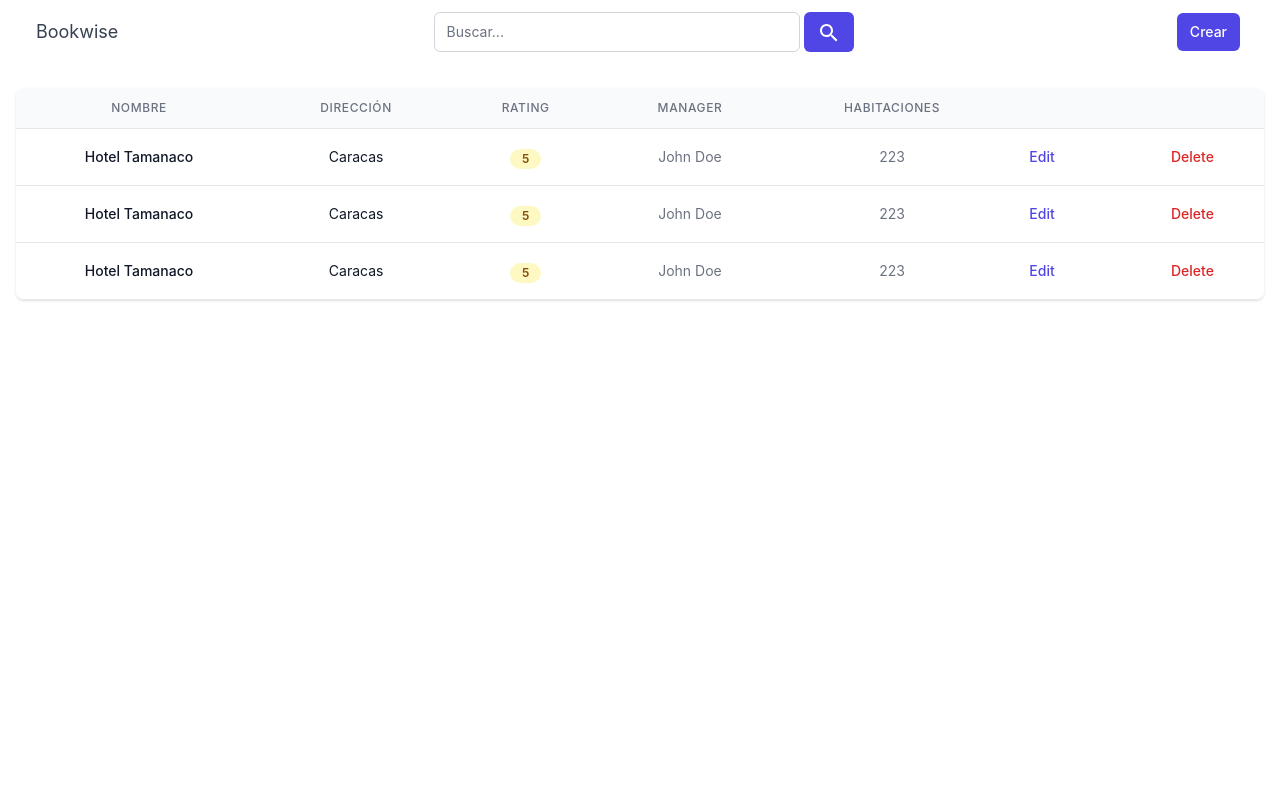
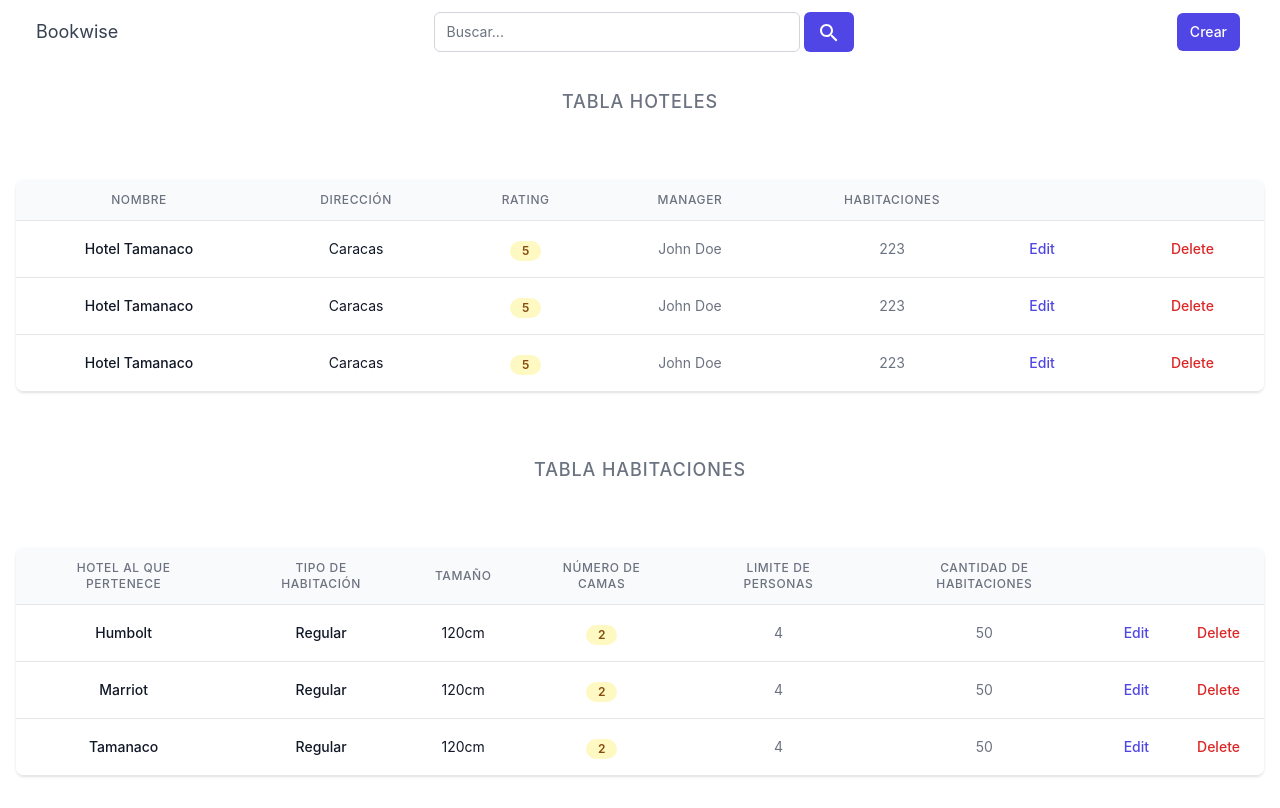
Before and after one commit to pestanadiego/bookwise-client, a Next.js app: page / in a window 1280 px wide. Built offline with nearby package versions, Linux system fonts and the light colour scheme.

Commit message:
Agrego tabla de haitaciones

```diff
--- a/components/FormHabitaciones.js
+++ b/components/FormHabitaciones.js
@@ -21,8 +21,8 @@ export default function FromHabitaciones(){
                     <div class="px-4 py-5 bg-white sm:p-6">
                       <div class="grid grid-cols-6 gap-6">
                         <div class="col-span-6 sm:col-span-3">
-                          <label for="tipo-hab" class="block text-sm font-medium text-gray-700">Tipo de Habitación</label>
-                          <input type="text" name="tipo-hab" id="tipo-hab" autocomplete="tipo-hab" class="mt-1 focus:ring-indigo-500 focus:border-indigo-500 block w-full shadow-sm sm:text-sm border-gray-300 rounded-md"/>
+                          <label for="tipo_hab" class="block text-sm font-medium text-gray-700">Tipo de Habitación</label>
+                          <input type="text" name="tipo_hab" id="tipo_hab" autocomplete="tipo_hab" class="mt-1 focus:ring-indigo-500 focus:border-indigo-500 block w-full shadow-sm sm:text-sm border-gray-300 rounded-md"/>
                         </div>
 
                         <div class="col-span-6 sm:col-span-3">
@@ -31,18 +31,18 @@ export default function FromHabitaciones(){
                         </div>
 
                         <div class="col-span-6 sm:col-span-4">
-                          <label for="num-camas" class="block text-sm font-medium text-gray-700">Número de Camas</label>
-                          <input type="text" name="num-camas" id="num-camas" autocomplete="num-camas" class="mt-1 focus:ring-indigo-500 focus:border-indigo-500 block w-50 shadow-sm sm:text-sm border-gray-300 rounded-md"/>
+                          <label for="num_camas" class="block text-sm font-medium text-gray-700">Número de Camas</label>
+                          <input type="text" name="num_camas" id="num_camas" autocomplete="num_camas" class="mt-1 focus:ring-indigo-500 focus:border-indigo-500 block w-50 shadow-sm sm:text-sm border-gray-300 rounded-md"/>
                         </div>
 
                         <div class="col-span-6">
-                          <label for="limite-personas" class="block text-sm font-medium text-gray-700">Límite de Personas</label>
-                          <input type="text" name="limite-personas" id="limite-personas" autocomplete="limite-personas" class="mt-1 focus:ring-indigo-500 focus:border-indigo-500 block w-30 shadow-sm sm:text-sm border-gray-300 rounded-md"/>
+                          <label for="limite_personas" class="block text-sm font-medium text-gray-700">Límite de Personas</label>
+                          <input type="text" name="limite_personas" id="limite_personas" autocomplete="limite_personas" class="mt-1 focus:ring-indigo-500 focus:border-indigo-500 block w-30 shadow-sm sm:text-sm border-gray-300 rounded-md"/>
                         </div>
 
                         <div class="col-span-6 sm:col-span-6 lg:col-span-2">
-                          <label for="cant-hab" class="block text-sm font-medium text-gray-700">Cantidad de Habitaciones</label>
-                          <input type="text" name="cant-hab" id="cant-hab" autocomplete="cant-hab" class="mt-1 focus:ring-indigo-500 focus:border-indigo-500 block w-50 shadow-sm sm:text-sm border-gray-300 rounded-md"/>
+                          <label for="cant_hab" class="block text-sm font-medium text-gray-700">Cantidad de Habitaciones</label>
+                          <input type="text" name="cant_hab" id="cant_hab" autocomplete="cant_hab" class="mt-1 focus:ring-indigo-500 focus:border-indigo-500 block w-50 shadow-sm sm:text-sm border-gray-300 rounded-md"/>
                         </div>
                       </div>
                     </div>
--- /dev/null
+++ b/components/TableHab.jsx
@@ -0,0 +1,134 @@
+// Este array es para pruebas unicamente
+
+const habitaciones = [
+    {
+      HotelId: 'Humbolt',
+      tipo_hab: 'Regular',
+      tamano: '120cm',
+      num_camas: '2',
+      limite_personas: '4',
+      cant_hab: '50',
+    },
+    {
+      HotelId: 'Marriot',
+      tipo_hab: 'Regular',
+      tamano: '120cm',
+      num_camas: '2',
+      limite_personas: '4',
+      cant_hab: '50',
+    },
+    {
+      HotelId: 'Tamanaco',
+      tipo_hab: 'Regular',
+      tamano: '120cm',
+      num_camas: '2',
+      limite_personas: '4',
+      cant_hab: '50',
+    },
+  ];
+
+  export default function TableHab() {
+    return (
+      <div className="flex flex-col">
+        <div className="px-4">
+          <div className="py-8 align-middle inline-block w-full">
+            <div className="shadow overflow-hidden border-b border-gray-200 sm:rounded-lg">
+              <table className="w-full divide-y divide-gray-200">
+                <thead className="bg-gray-50">
+                  <tr>
+                  <th
+                      scope="col"
+                      className="px-6 py-3 text-center text-xs font-medium text-gray-500 uppercase tracking-wider"
+                    >
+                      Hotel al que pertenece
+                    </th>
+                    <th
+                      scope="col"
+                      className="px-6 py-3 text-center text-xs font-medium text-gray-500 uppercase tracking-wider"
+                    >
+                      Tipo de Habitación
+                    </th>
+                    <th
+                      scope="col"
+                      className="px-6 py-3 text-center text-xs font-medium text-gray-500 uppercase tracking-wider"
+                    >
+                      Tamaño
+                    </th>
+                    <th
+                      scope="col"
+                      className="px-6 py-3 text-center text-xs font-medium text-gray-500 uppercase tracking-wider"
+                    >
+                      Número de Camas
+                    </th>
+                    <th
+                      scope="col"
+                      className="px-6 py-3 text-center text-xs font-medium text-gray-500 uppercase tracking-wider"
+                    >
+                      Limite De Personas
+                    </th>
+                    <th
+                      scope="col"
+                      className="px-6 py-3 text-center text-xs font-medium text-gray-500 uppercase tracking-wider"
+                    >
+                      Cantidad de Habitaciones
+                    </th>
+                    <th scope="col" className="relative px-6 py-3">
+                      <span className="sr-only"></span>
+                    </th>
+                    <th scope="col" className="relative px-6 py-3">
+                      <span className="sr-only"></span>
+                    </th>
+                  </tr>
+                </thead>
+                <tbody className="bg-white divide-y divide-gray-200">
+                  {habitaciones.map((habitacion) => (
+                    <tr key={habitaciones.manager}>
+                      <td className="px-6 py-4 whitespace-nowrap">
+                        <div className="text-sm text-center font-medium text-gray-900">
+                          {habitacion.HotelId}
+                        </div>
+                      </td>
+                      <td className="px-6 py-4 whitespace-nowrap">
+                        <div className="text-sm text-center font-medium text-gray-900">
+                          {habitacion.tipo_hab}
+                        </div>
+                      </td>
+                      <td className="px-6 py-4 whitespace-nowrap">
+                        <div className="text-sm text-center text-gray-900">
+                          {habitacion.tamano}
+                        </div>
+                      </td>
+                      <td className="px-6 py-4 whitespace-nowrap text-center">
+                        <span className="px-3 inline-flex text-xs leading-5 font-semibold rounded-full bg-yellow-100 text-yellow-800">
+                          {habitacion.num_camas}
+                        </span>
+                      </td>
+                      <td className="px-6 py-4 whitespace-nowrap text-sm text-center text-gray-500">
+                        {habitacion.limite_personas}
+                      </td>
+                      <td className="px-6 py-4 whitespace-nowrap text-sm text-center text-gray-500">
+                        {habitacion.cant_hab}
+                      </td>
+                      <td className="px-6 py-4 whitespace-nowrap text-sm font-medium">
+                        <a
+                          href="#"
+                          className="text-indigo-600 hover:text-indigo-900"
+                        >
+                          Edit
+                        </a>
+                      </td>
+                      <td className="px-6 py-4 whitespace-nowrap text-center text-sm font-medium">
+                        <a href="#" className="text-red-600 hover:text-red-900">
+                          Delete
+                        </a>
+                      </td>
+                    </tr>
+                  ))}
+                </tbody>
+              </table>
+            </div>
+          </div>
+        </div>
+      </div>
+    );
+  }
--- a/pages/index.jsx
+++ b/pages/index.jsx
@@ -1,12 +1,15 @@
 import React from 'react';
 import Navbar from 'components/Navbar';
 import Table from 'components/Table';
-
+import TableHab from 'components/TableHab'
 export default function Home() {
   return (
     <div>
       <Navbar />
+      <p className="px-6 py-8 text-center text-lg font-medium text-gray-500 uppercase tracking-wider">Tabla Hoteles</p>
       <Table />
+      <p className="px-6 py-8 text-center text-lg font-medium text-gray-500 uppercase tracking-wider">Tabla Habitaciones</p>
+       <TableHab />
     </div>
   );
 }
```
